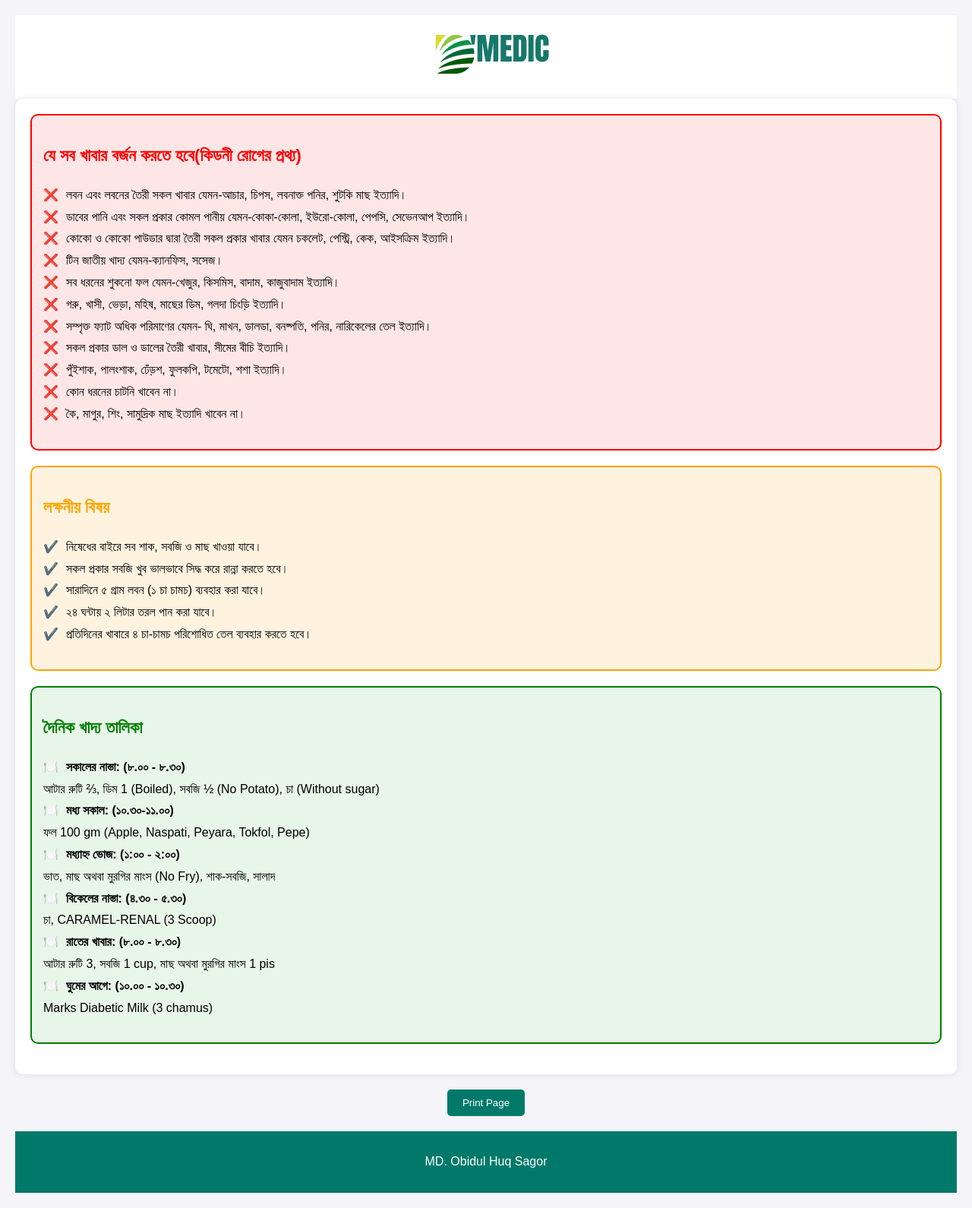
After one commit to odhsagor/Dmedic, a PHP site: page /mdobidulhuqsagor/healthGuidelines.php in a window 1280 px wide. The commit adds this page. Shown: the whole page at 76% size. Run offline with PHP 8.4, Linux system fonts and the light colour scheme.

Commit message:
Commited By @ODHSAGOR

```diff
--- /dev/null
+++ b/mdobidulhuqsagor/healthGuidelines.php
@@ -0,0 +1,177 @@
+<!DOCTYPE html>
+<html lang="bn">
+<head>
+    <meta charset="UTF-8">
+    <meta name="viewport" content="width=device-width, initial-scale=1.0">
+    <title>D_MEDIC</title>
+    <style>
+        body {
+            font-family: 'Kalpurush', Arial, sans-serif;
+            line-height: 1.8;
+            background-color: #f4f4f9;
+            margin: 0;
+            padding: 20px;
+        }
+        header {
+            text-align: center;
+            padding: 20px;
+            background-color: #fff;
+            color: white;
+        }
+        header img {
+            max-height: 80px;
+        }
+        h1 {
+            color: #388e3c;
+            text-align: center;
+            font-size: 28px;
+        }
+        h2 {
+            color: #00796b;
+            font-size: 22px;
+        }
+        .content {
+            background-color: white;
+            padding: 20px;
+            border-radius: 10px;
+            box-shadow: 0 0 10px rgba(0, 0, 0, 0.1);
+        }
+        .important-box {
+            border: 2px solid red;
+            background-color: #ffe6e6;
+            padding: 15px;
+            border-radius: 10px;
+            margin-bottom: 20px;
+        }
+        .important-box h2 {
+            color: red;
+        }
+        .note-box {
+            border: 2px solid orange;
+            background-color: #fff3e0;
+            padding: 15px;
+            border-radius: 10px;
+            margin-bottom: 20px;
+        }
+        .note-box h2 {
+            color: orange;
+        }
+        .diet-box {
+            border: 2px solid green;
+            background-color: #e8f5e9;
+            padding: 15px;
+            border-radius: 10px;
+            margin-bottom: 20px;
+        }
+        .diet-box h2 {
+            color: green;
+        }
+        ul {
+            list-style-type: none;
+            padding-left: 0;
+        }
+        /* Specific styles for list items */
+        .important-box ul li:before {
+            content: "❌"; /* Red cross symbol */
+            color: red;
+            margin-right: 10px;
+        }
+        .note-box ul li:before {
+            content: "✔️"; /* Green check mark */
+            color: green;
+            margin-right: 10px;
+        }
+        .diet-box ul li:before {
+            content: "🍽️"; /* Dish symbol */
+            margin-right: 10px;
+        }
+        footer {
+            text-align: center;
+            padding: 10px;
+            background-color: #00796b;
+            color: white;
+            margin-top: 20px;
+        }
+        .print-button {
+            background-color: #00796b;
+            color: white;
+            border: none;
+            padding: 10px 20px;
+            cursor: pointer;
+            border-radius: 5px;
+            display: block;
+            margin: 20px auto;
+        }
+        .print-button:hover {
+            background-color: #004d40;
+        }
+        @media print {
+            .print-button {
+                display: none;
+            }
+        }
+    </style>
+</head>
+<body>
+
+<header>
+    <img src="../images/Dmedic.png" alt="Logo">
+</header>
+
+<div class="content">
+    <div class="important-box">
+        <h2>যে সব খাবার বর্জন করতে হবে(কিডনী রোগের প্রথ্য)</h2>
+        <ul>
+            <li>লবন এবং লবনের তৈরী সকল খাবার যেমন-আচার, চিপস, লবনাক্ত পনির, শুটকি মাছ ইত্যাদি।</li>
+            <li>ডাবের পানি এবং সকল প্রকার কোমল পানীয় যেমন-কোকা-কোলা, ইউরো-কোলা, পেপসি, সেভেনআপ ইত্যাদি।</li>
+            <li>কোকো ও কোকো পাউডার দ্বারা তৈরী সকল প্রকার খাবার যেমন চকলেট, পেস্ট্রি, কেক, আইসক্রিম ইত্যাদি।</li>
+            <li>টিন জাতীয় খাদ্য যেমন-ক্যানফিস, সসেজ।</li>
+            <li>সব ধরনের শুকনো ফল যেমন-খেজুর, কিসমিস, বাদাম, কাজুবাদাম ইত্যাদি।</li>
+            <li>গরু, খাসী, ভেড়া, মহিষ, মাছের ডিম, গলদা চিংড়ি ইত্যাদি।</li>
+            <li>সম্পৃক্ত ফ্যাট অধিক পরিমাণের যেমন- ঘি, মাখন, ডালডা, বনষ্পতি, পনির, নারিকেলের তেল ইত্যাদি।</li>
+            <li>সকল প্রকার ডাল ও ডালের তৈরী খাবার, সীমের বীচি ইত্যাদি।</li>
+            <li>পুঁইশাক, পালংশাক, ঢেঁড়শ, ফুলকপি, টমেটো, শশা ইত্যাদি।</li>
+            <li>কোন ধরনের চাটনি খাবেন না।</li>
+            <li>কৈ, মাগুর, শিং, সামুদ্রিক মাছ ইত্যাদি খাবেন না।</li>
+        </ul>
+    </div>
+
+    <div class="note-box">
+        <h2>লক্ষনীয় বিষয়</h2>
+        <ul>
+            <li>নিষেধের বাইরে সব শাক, সবজি ও মাছ খাওয়া যাবে।</li>
+            <li>সকল প্রকার সবজি খুব ভালভাবে সিদ্ধ করে রান্না করতে হবে।</li>
+            <li>সারাদিনে ৫ গ্রাম লবন (১ চা চামচ) ব্যবহার করা যাবে।</li>
+            <li>২৪ ঘন্টায় ২ লিটার তরল পান করা যাবে।</li>
+            <li>প্রতিদিনের খাবারে ৪ চা-চামচ পরিশোধিত তেল ব্যবহার করতে হবে।</li>
+        </ul>
+    </div>
+
+    <div class="diet-box">
+        <h2>দৈনিক খাদ্য তালিকা</h2>
+        <ul>
+            <li><strong>সকালের নাস্তা: (৮.০০ - ৮.৩০)</strong><br>
+                আটার রুটি ⅔, ডিম 1 (Boiled), সবজি ½ (No Potato), চা (Without sugar)</li>
+            <li><strong>মধ্য সকাল: (১০.৩০-১১.০০)</strong><br>
+                ফল 100 gm (Apple, Naspati, Peyara, Tokfol, Pepe)</li>
+            <li><strong>মধ্যাহ্ন ভোজ: (১:০০ - ২:০০)</strong><br>
+                ভাত, মাছ অথবা মুরগির মাংস (No Fry), শাক-সবজি, সালাদ</li>
+            <li><strong>বিকেলের নাস্তা: (৪.৩০ - ৫.৩০)</strong><br>
+                চা, CARAMEL-RENAL (3 Scoop)</li>
+            <li><strong>রাতের খাবার: (৮.০০ - ৮.৩০)</strong><br>
+                আটার রুটি 3, সবজি 1 cup, মাছ অথবা মুরগির মাংস 1 pis</li>
+            <li><strong>ঘুমের আগে: (১০.০০ - ১০.৩০)</strong><br>
+                Marks Diabetic Milk (3 chamus)</li>
+        </ul>
+    </div>
+</div>
+
+<!-- Print Button -->
+<button class="print-button" onclick="window.print()">Print Page</button>
+
+<footer>
+    <p>MD. Obidul Huq Sagor</p>
+</footer>
+
+</body>
+</html>
--- a/mdobidulhuqsagor/patientInterface.php
+++ b/mdobidulhuqsagor/patientInterface.php
@@ -151,6 +151,9 @@ $conn->close();
                     <a class="nav-link" href="viewPlan.php">View Plan</a>
                 </li>
                 <li class="nav-item">
+                    <a class="nav-link" href="healthGuidelines.php">Health Guidelines</a>
+                </li>
+                <li class="nav-item">
                     <form action="logout.php" method="post" class="d-inline">
                         <button type="submit" class="btn btn-danger">Logout</button>
                     </form>
```
